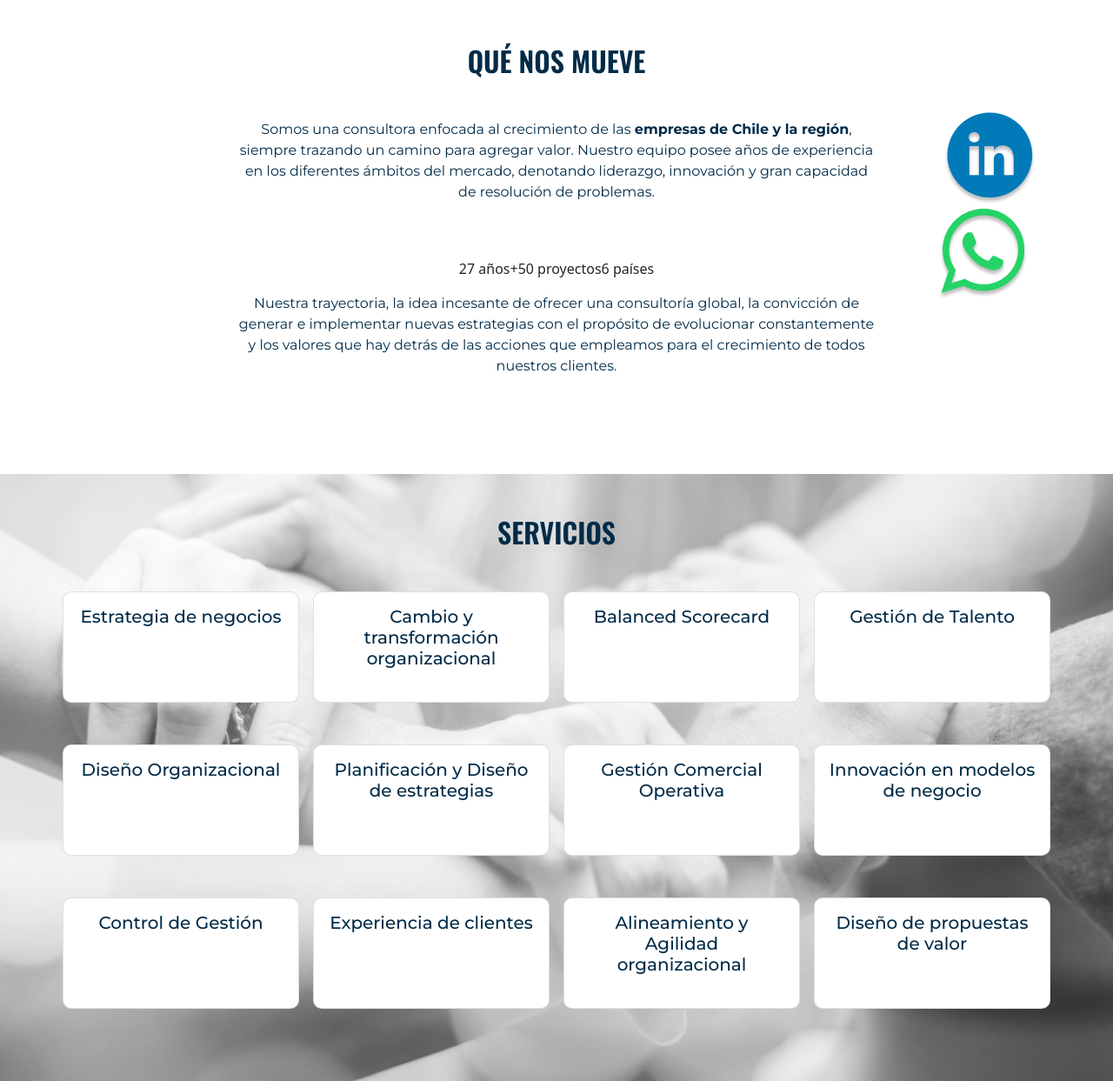
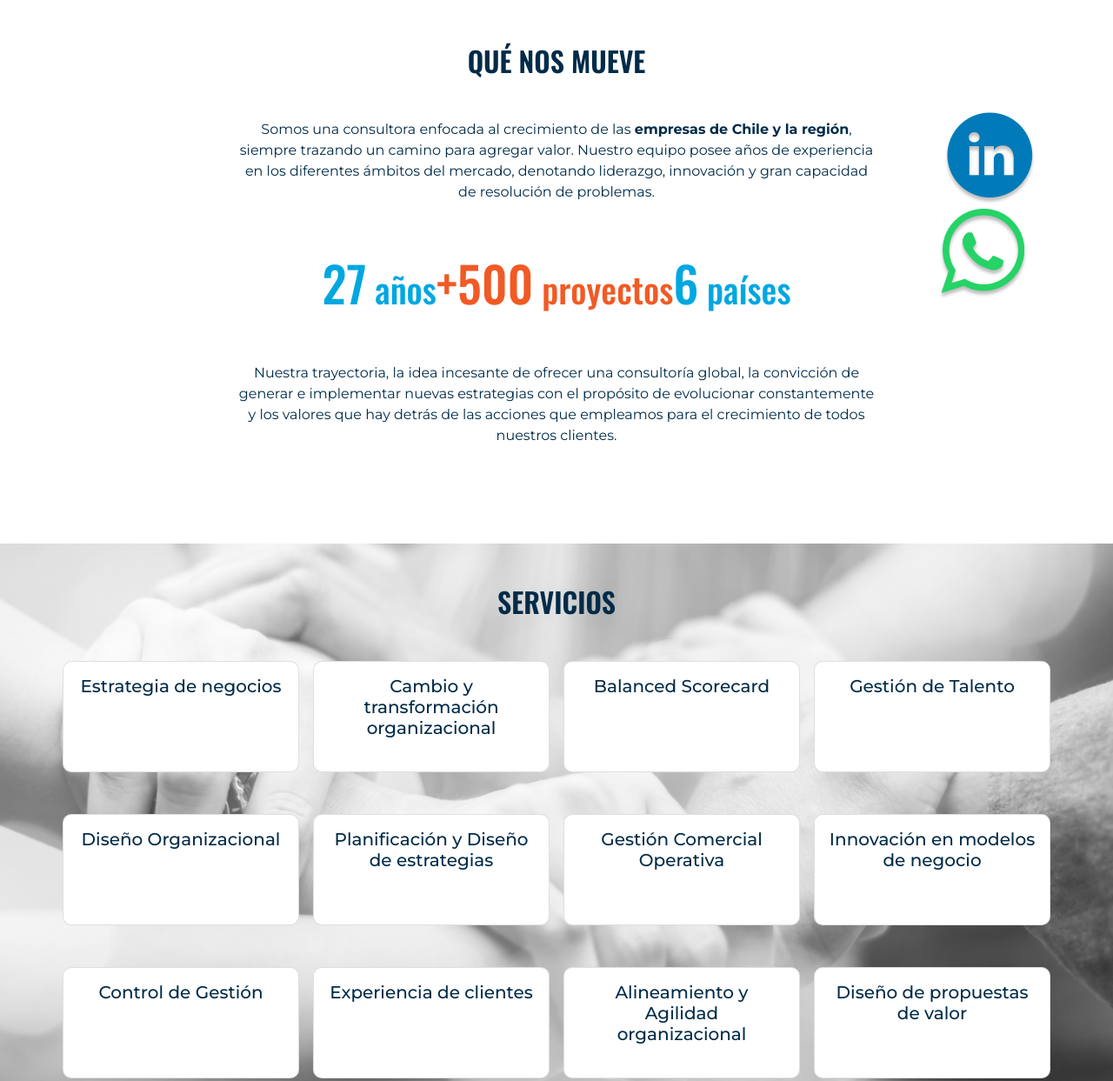
Before and after one commit to Relun/Pensum, a plain HTML site: page index.html in a window 1280 px wide. Shown: the part 688-1931 px from the top of the page at 87% size. Drawn offline with nearby package versions, Linux system fonts and the light colour scheme.

Commit message:
cambios textos que nos mueve

```diff
--- a/index.html
+++ b/index.html
@@ -138,10 +138,10 @@
                         <strong>empresas de Chile y la región</strong>, siempre trazando un camino para agregar valor.
                         Nuestro equipo posee años de experiencia en los diferentes ámbitos del mercado, denotando
                         liderazgo, innovación y gran capacidad de resolución de problemas.</p>
-                    <div class="d-flex flex-row">
-                        <p>27 años</p>
-                        <p>+50 proyectos</p>
-                        <p>6 países</p>
+                    <div class="d-flex flex-row text-center mb-5">
+                        <p class="coral-color oswald-text"> <span class="number">27</span> años</p>
+                        <p class="orange-color oswald-text"> <span class="number">+500</span> proyectos</p>
+                        <p class="coral-color oswald-text"> <span class="number">6</span> países</p>
                     </div>
                     <p class="text-center color-text mont-text">Nuestra trayectoria, la idea incesante de ofrecer una
                         consultoría global, la convicción de generar e implementar nuevas estrategias con el propósito
@@ -428,6 +428,7 @@
 
             </div>
             <div class="col-2">
+                <img src="img/Vector.png" alt="">
 
             </div>
         </div>
--- a/style.css
+++ b/style.css
@@ -28,6 +28,10 @@
     font-weight: 500;
 }
 
+.oswald-text{
+    font-family: 'Oswald', sans-serif;
+
+}
 .osw-text {
     font-family: 'Oswald', sans-serif;
     font-weight: 600;
@@ -119,6 +123,26 @@
     object-fit: none;
 }
 
+/* sticky section */
+
+.coral-color{
+    color:#00A7E1;
+    font-weight: 500;
+    font-size: 2.5rem;
+    line-height: 1;
+
+}
+
+.orange-color{
+    color: #F15A24;
+    font-weight: 500;
+    font-size: 2.5rem;
+    line-height: 1;
+
+}
+.number{
+    font-size: 3.5rem;
+}
 
 /* carusel celeste nosotros */
 
@@ -216,6 +240,7 @@
 .text-size{
     font-size: .9rem;
 
+
 }
 @media (min-width: 992px) {
     .navbar-expand-lg .navbar-nav {
```
Also changed, not shown: img/Line 1.png (added).
